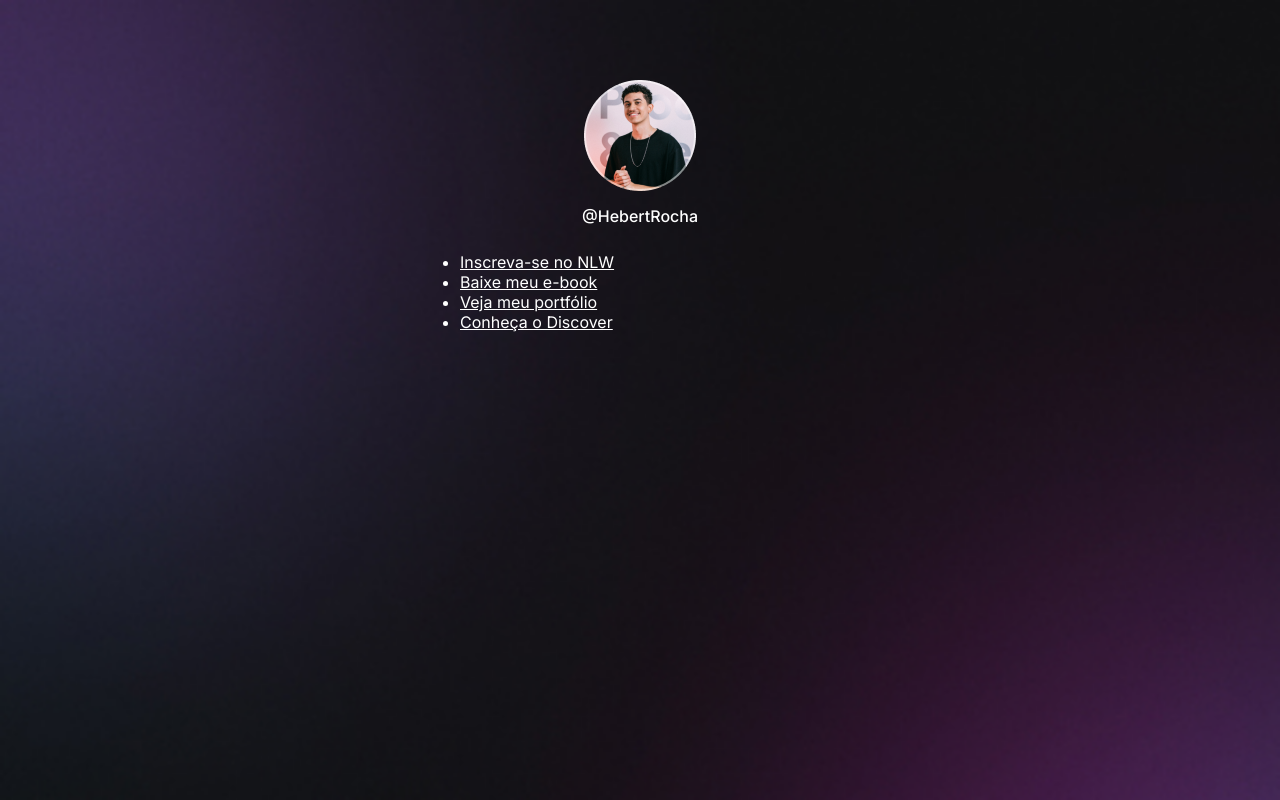
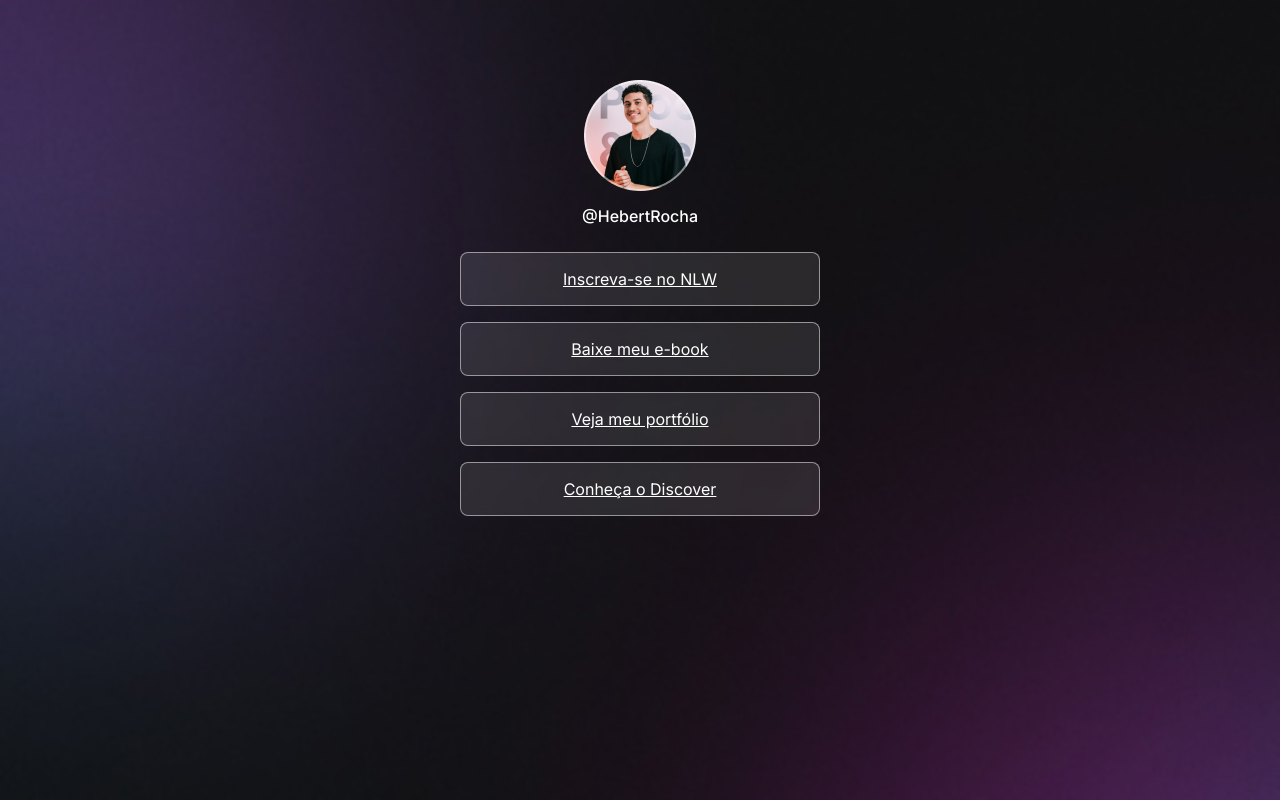
Before and after one commit to Hebert324/DevLinks, a plain HTML site: page index.html in a window 1280 px wide. Drawn offline with Linux system fonts and the light colour scheme.

Commit message:
Aplicando propriedades modernas

```diff
--- a/style.css
+++ b/style.css
@@ -32,3 +32,26 @@ body * {
     line-height: 24px;
     margin-top: 8px;
 }
+
+/* links */
+
+ul {
+    list-style-type: none;
+    display: flex;
+    flex-direction: column;
+    gap: 16px;
+}
+
+ul li a {
+    display: flex;
+    align-items: center;
+    justify-content: center;
+
+    padding: 16px 24px;
+    background: rgba(255, 255, 255, 0.1);
+    border: 1px rgba(255, 255, 255, 0.5) solid;
+    border-radius: 8px;
+
+    backdrop-filter: blur(4px);
+    -webkit-backdrop-filter: blur(4px);
+}
```
